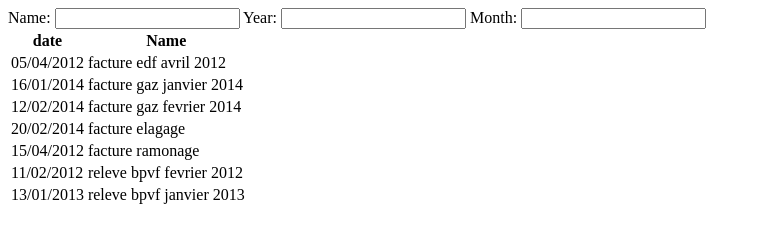
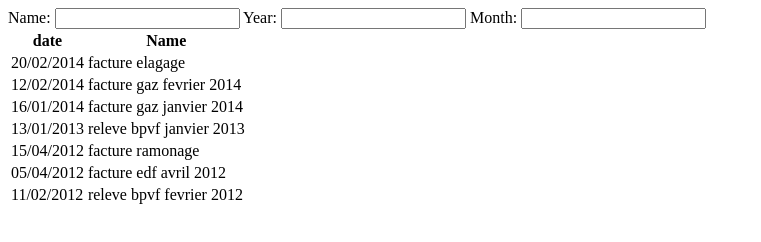
Before and after one commit to legallth17/doc-search-angularjs, a website: page index.html in a window 1280 px wide. Shown: the whole page, without its empty margins (0-761 px from the left). Drawn offline with nearby package versions, Linux system fonts and the light colour scheme.

Commit message:
add doc ordering

```diff
--- a/index.html
+++ b/index.html
@@ -35,7 +35,7 @@
   Month: <input ng-model="searchDate.month">
   <table id="searchTextResults">
     <tr><th>date</th><th>Name</th></tr>
-    <tr ng-repeat="doc in docs | filter:docNameFilter | filter:searchDate">
+    <tr ng-repeat="doc in docs | filter:docNameFilter | filter:searchDate | orderBy:['-year','-month', '-day']">
       <td>{{doc.day}}/{{doc.month}}/{{doc.year}}</td>
       <td>{{doc.name}}</td>
     </tr>
```
